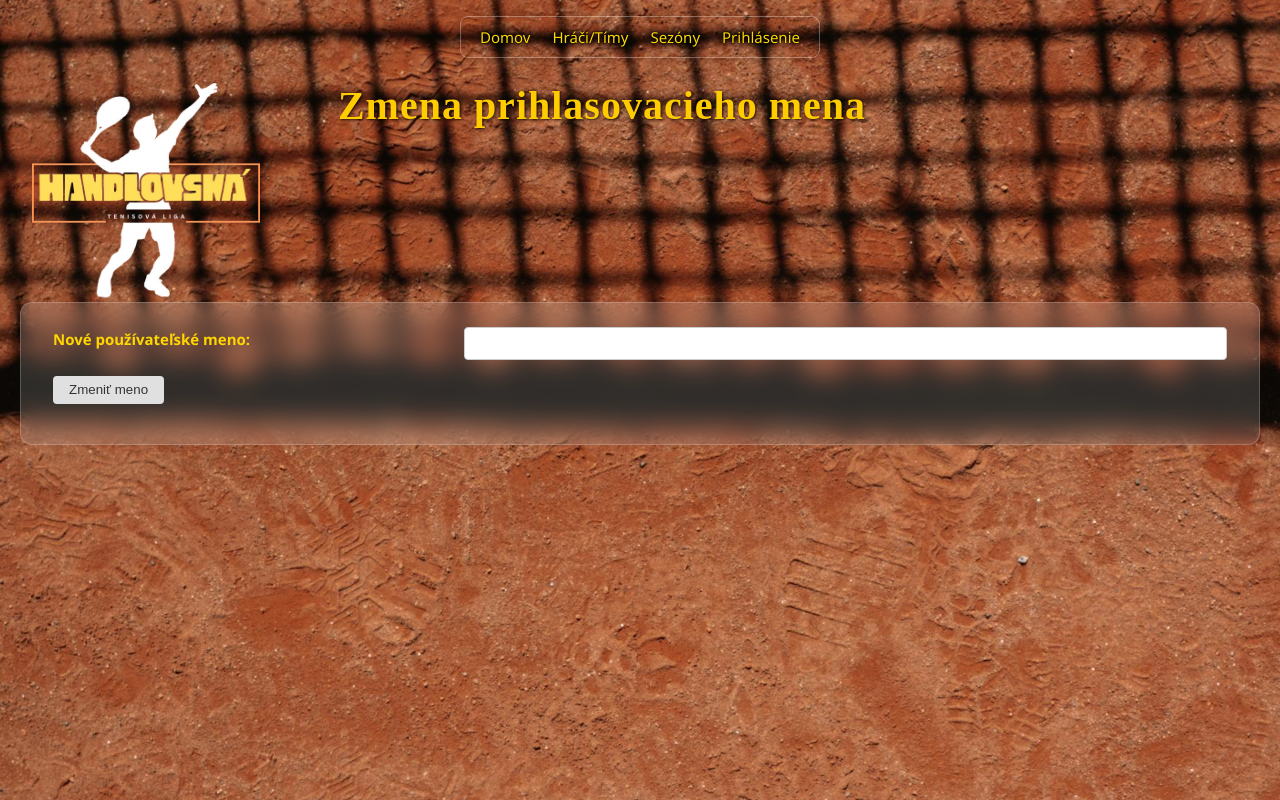
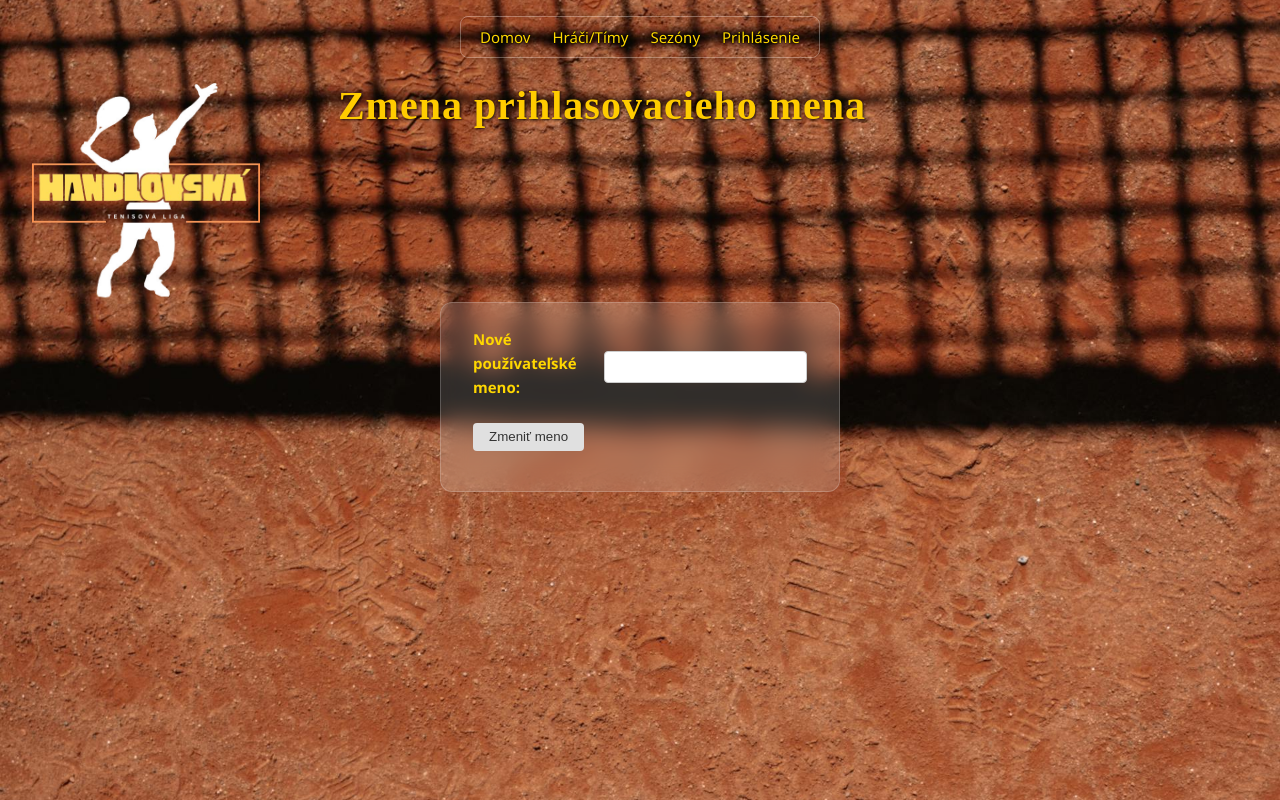
Before and after one commit to 36marek36/mauri-fe, a Vue app: page /change-username in a window 1280 px wide. Built offline with nearby package versions, Linux system fonts and the light colour scheme; no server answers.

Commit message:
changeUsernameCSS2

```diff
--- a/src/views/ChangeUsernameView.vue
+++ b/src/views/ChangeUsernameView.vue
@@ -70,7 +70,7 @@ export default {
 
 <style scoped>
 .change-username-form {
-    max-width: 100%;
+    max-width: 400px;
     width: 100%;
     box-sizing: border-box;
     margin: 0 auto;
```
